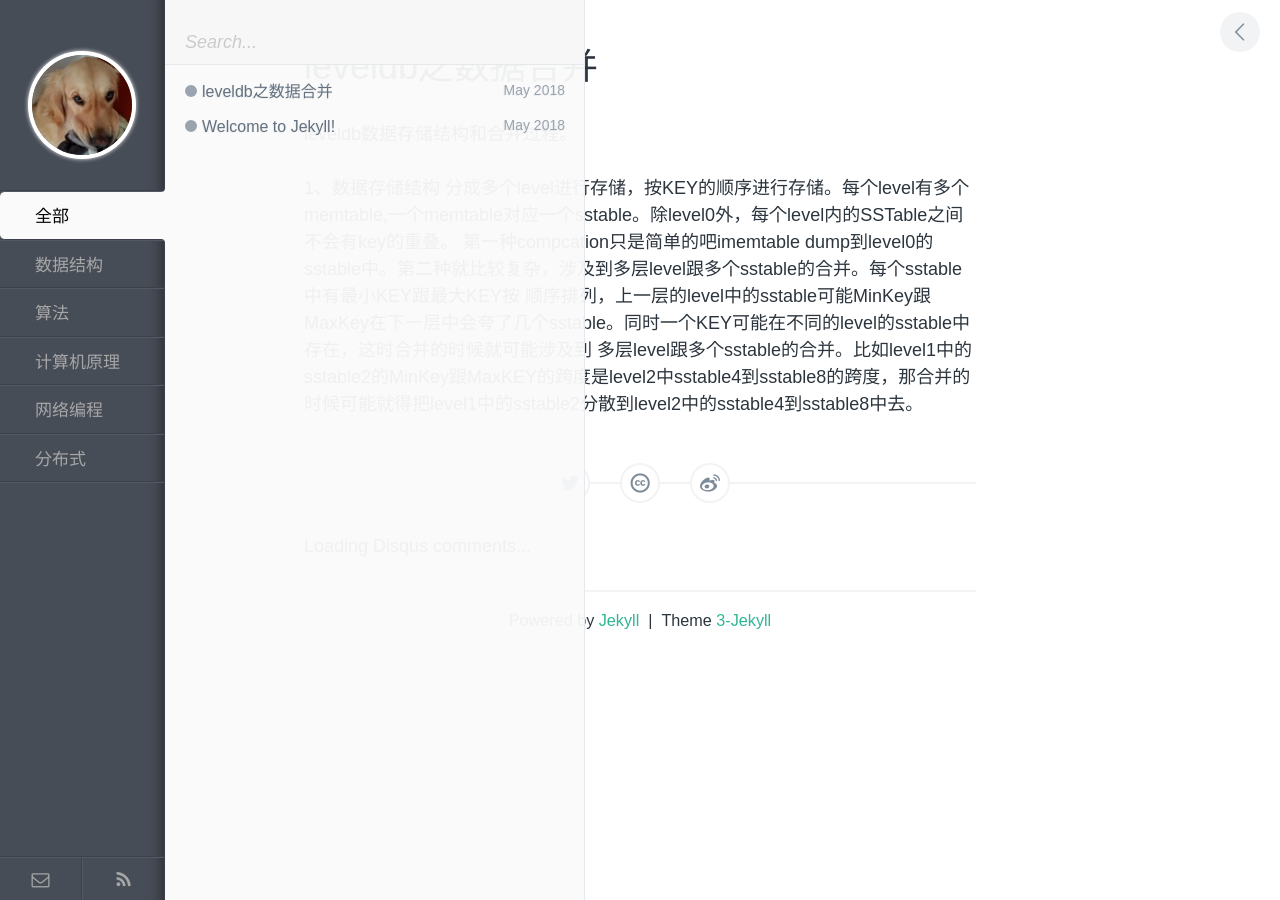
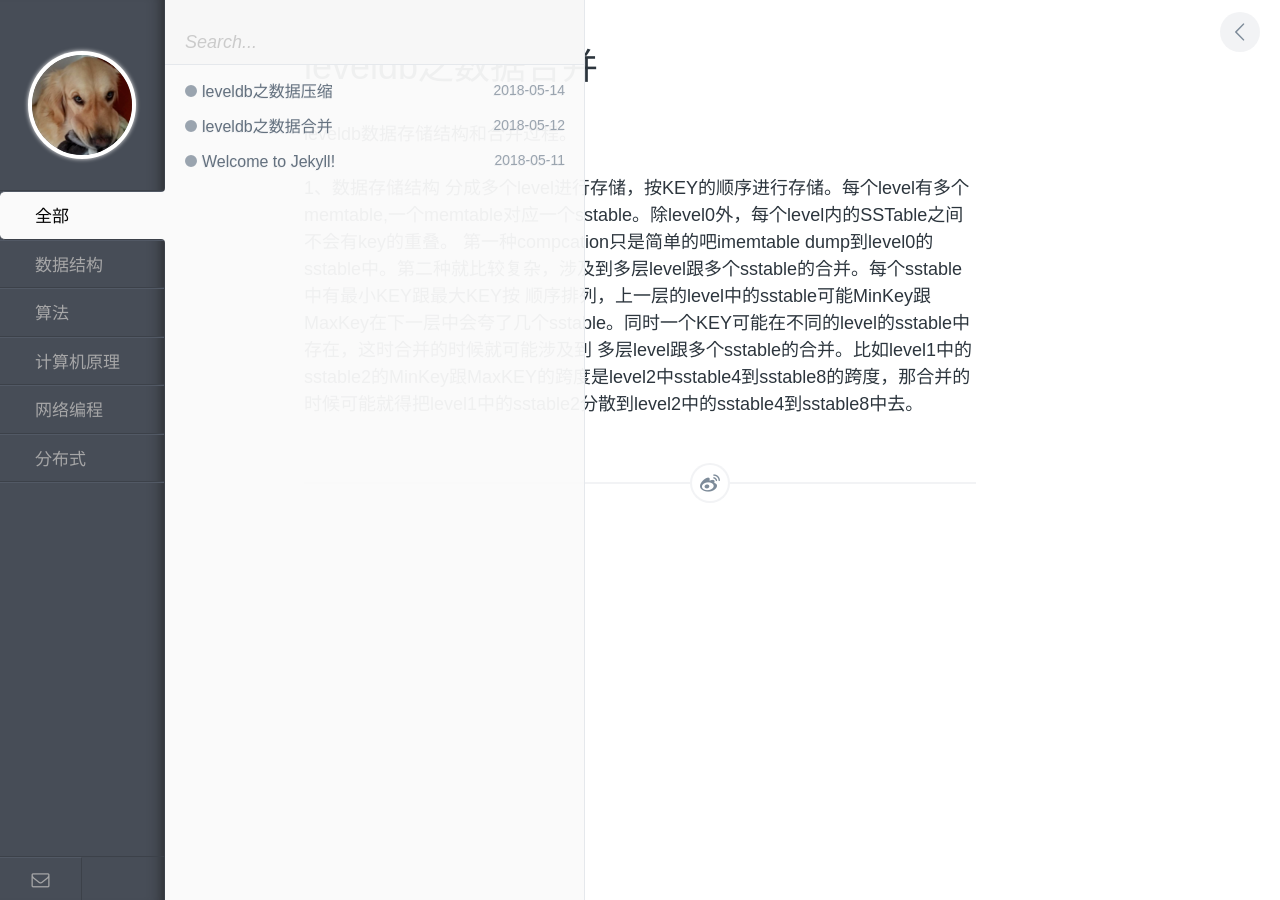
Before and after one commit to LZhuY/lzhuy.github.com, a Jekyll site: the page built from _posts/2018-05-12-leveldb之数据结构.markdown, in a window 1280 px wide. Built offline with Jekyll 4.4.1, drawn with Linux system fonts in a browser that asks for light colours; comment, search, counter and statistics services are not loaded.

Commit message:
change
change

```diff
--- a/_layouts/index.html
+++ b/_layouts/index.html
@@ -25,7 +25,7 @@
 
         <div id="tags__bottom">
           <a href="mailto:longzhuyi@gmail.com" id="icon-email" class="tags-btn fontello"></a>
-          <a href="https://github.com/lzhuy" id="icon-feed" class="tags-btn fontello"></a>
+          <a href="https://github.com/lzhuy" id="icon-github" class="tags-btn fontello"></a>
         </div>
       </nav> <!-- end #tags -->
 
@@ -38,7 +38,7 @@
 
         <nav id="pl__container">
         {% for post in site.posts %}
-          <a class="{{ post.categories }} pl__all" href="{{ post.url }}"><span class="pl__circle"></span><span class="pl__title">{{ post.title }}</span><span class="pl__date">{{ post.date | date: "%b %Y" }}</span></a>
+          <a class="{{ post.categories }} pl__all" href="{{ post.url }}"><span class="pl__circle"></span><span class="pl__title">{{ post.title }}</span><span class="pl__date">{{ post.date | date: "%Y-%m-%d" }}</span></a>
         {% endfor %}
         </nav>
       </div> <!-- end #posts-list -->
--- a/_layouts/post.html
+++ b/_layouts/post.html
@@ -8,14 +8,17 @@
 </article> <!-- end #post__content -->
 
 <div id="post__share">
-  <a id="icon-twitter" class="fontello" href="https://twitter.com/intent/tweet?url=https://lzhuy.github.io{{ page.url }}&text={{ page.title }}" target="_blank"></a>
-  <a id="icon-cc" class="fontello" href="http://creativecommons.org/licenses/by-nc-sa/3.0" target="_blank"></a>
+ <!-- <a id="icon-twitter" class="fontello" href="https://twitter.com/intent/tweet?url=https://lzhuy.github.io{{ page.url }}&text={{ page.title }}" target="_blank"></a> -->
+  <!-- <a id="icon-cc" class="fontello" href="http://creativecommons.org/licenses/by-nc-sa/3.0" target="_blank"></a> -->
   <a id="icon-weibo" class="fontello" href="http://v.t.sina.com.cn/share/share.php?url=https://lzhuy.github.io{{ page.url }}&title={{ page.title }}" target="_blank"></a>
 </div> <!-- end #post__share -->
 
 <div id="disqus_thread">
+
   <noscript>Please enable JavaScript to view the <a href="http://disqus.com/?ref_noscript">comments powered by Disqus.</a></noscript>
-  <a href="http://disqus.com" class="dsq-brlink" target="_blank">Loading Disqus comments...</a>
+  <!--<a href="http://disqus.com" class="dsq-brlink" target="_blank">Loading Disqus comments...</a> -->
 </div> <!-- end #disqus_thread -->
 
+<!--
 <p id="copyright">Powered by <a href="http://jekyllrb.com" target="_blank">Jekyll</a>&nbsp;&nbsp;|&nbsp;&nbsp;Theme <a href="https://github.com/P233/3-Jekyll" target="_blank">3-Jekyll</a></p>
+-->
--- a/assets/css/style.css
+++ b/assets/css/style.css
@@ -186,6 +186,11 @@
     float: left; }
 
 #icon-email {
+  border-right: 1px solid #3c4149; }
+  #icon-email:before {
+    content: "\e800"; }
+
+#icon-github {
   border-right: 1px solid #3c4149; }
   #icon-email:before {
     content: "\e800"; }
@@ -583,6 +588,16 @@
     color: #d40220; }
   #icon-weibo:before {
     content: "\e804"; }
+
+#icon-github {
+  margin-left: 50px;
+  &:hover {
+    color: #d40220;
+  }
+  &:before {
+    content: "\e804";
+  }
+}
 
 #disqus_thread {
   padding: 30px 0;
```
Also changed, not shown: _posts/2018-05-14-leveldb数据压缩过程.markdown (added, +11 -0 lines), assets/_sass/style.scss (+16 -0 lines).
